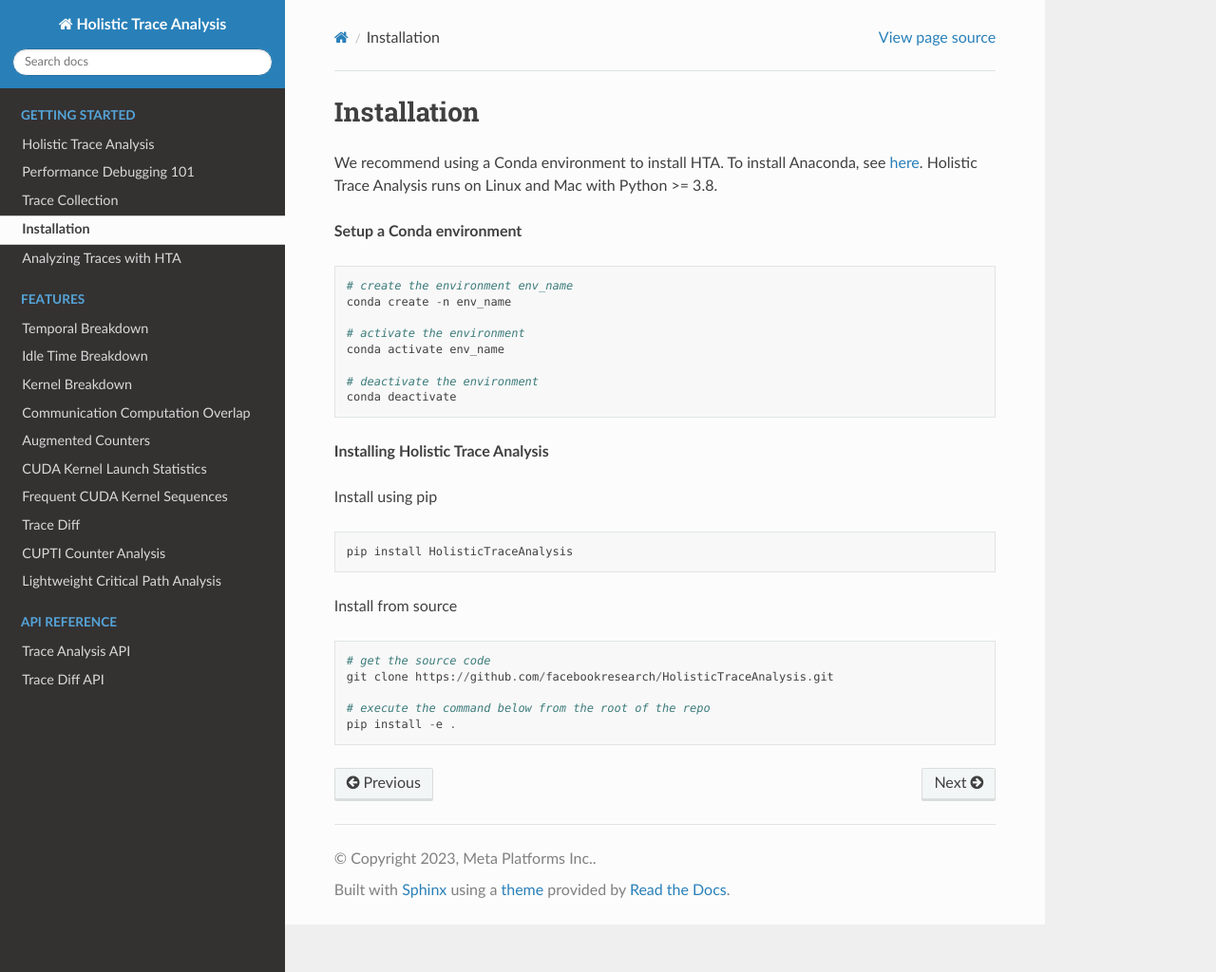
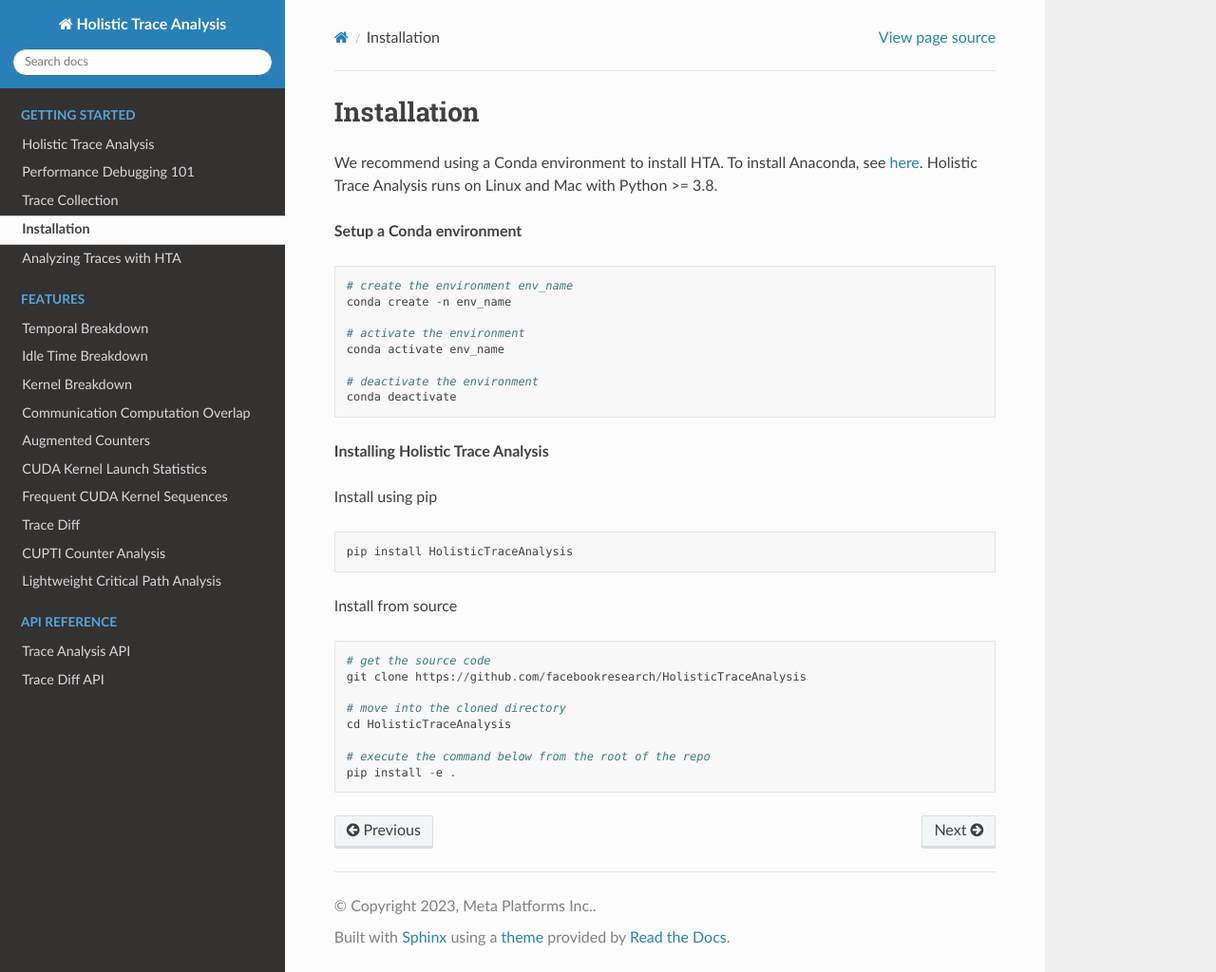
Before and after one commit to facebookresearch/HolisticTraceAnalysis, a Sphinx documentation site: the page built from docs/source/intro/installation.rst, in a window 1280 px wide and 1024 px high. Shown: the whole window at 95% size. Built offline with Sphinx 7.4.7 and the Read the Docs theme 2.0.0, drawn with Linux system fonts in a browser that asks for light colours.

Commit message:
added `cd` command to docs

```diff
--- a/docs/source/intro/installation.rst
+++ b/docs/source/intro/installation.rst
@@ -32,7 +32,10 @@
 .. code-block::
 
   # get the source code
-  git clone https://github.com/facebookresearch/HolisticTraceAnalysis.git
+  git clone https://github.com/facebookresearch/HolisticTraceAnalysis
+
+  # move into the cloned directory
+  cd HolisticTraceAnalysis
 
   # execute the command below from the root of the repo
   pip install -e .
```
